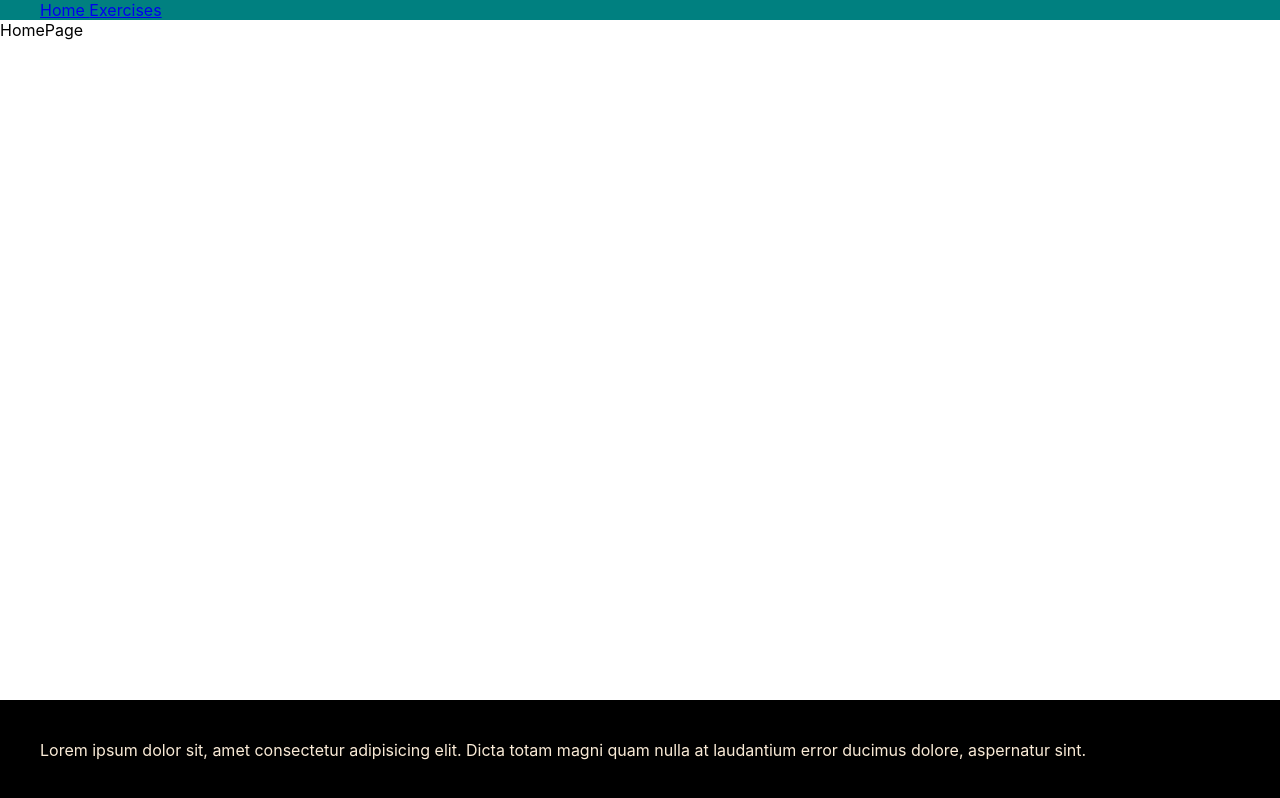
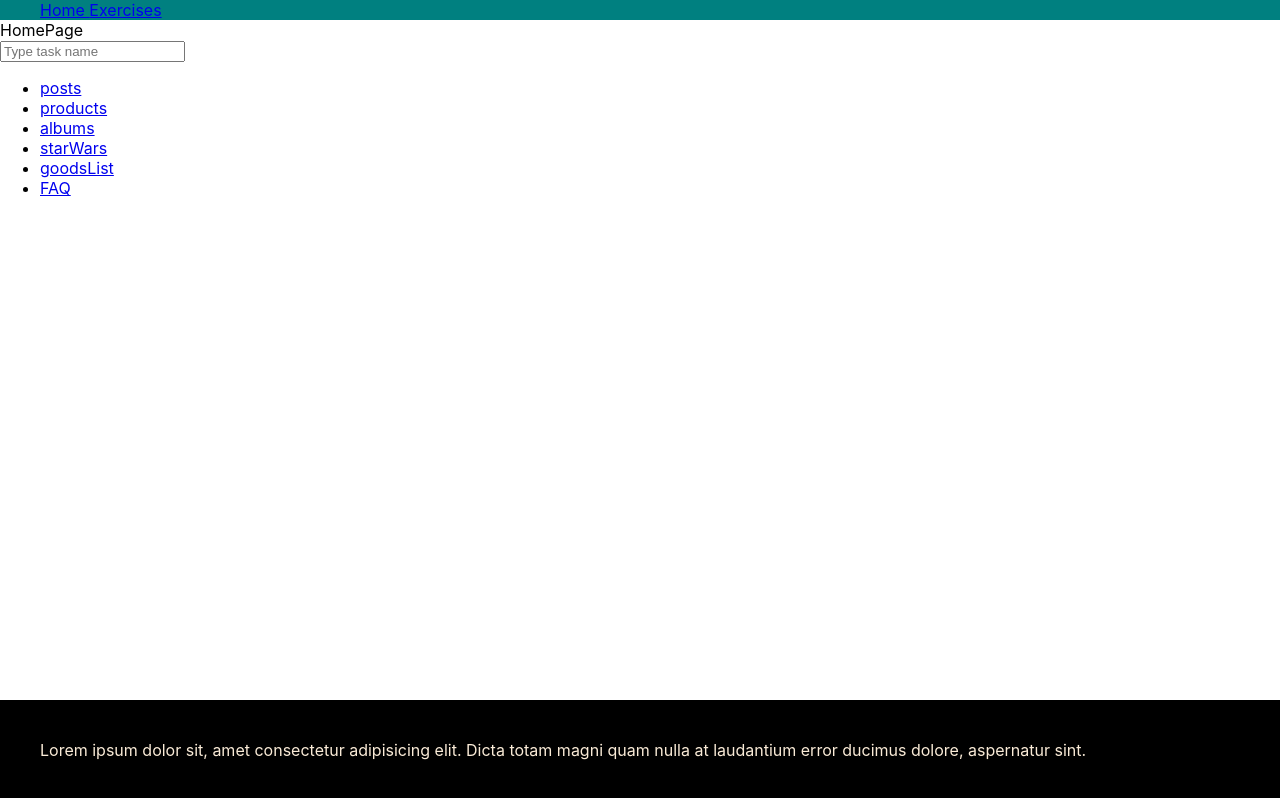
Before and after one commit to VladChornyi/it-generation-practice, a React (Create React App) app: page / in a window 1280 px wide. Built offline with nearby package versions, Linux system fonts and the light colour scheme.

Commit message:
Create input with search

```diff
--- a/src/components/App.jsx
+++ b/src/components/App.jsx
@@ -17,7 +17,6 @@ import Layout from "./Layout/Layout";
 import ExercisesPage from "../pages/ExercisesPage/ExercisesPage";
 
 function App() {
-  console.log(headerData);
   return (
     <>
       <Routes>
--- a/src/pages/HomePage/HomePage.jsx
+++ b/src/pages/HomePage/HomePage.jsx
@@ -1,8 +1,67 @@
-import React from 'react'
+// import React, { useEffect } from "react";
+// import { useState } from "react";
+
+import { Link, useSearchParams } from "react-router-dom";
+
+const tasks = [
+  {
+    name: "posts",
+    link: "posts",
+  },
+  {
+    name: "products",
+    link: "products",
+  },
+  {
+    name: "albums",
+    link: "albums",
+  },
+  {
+    name: "starWars",
+    link: "starWars",
+  },
+  {
+    name: "goodsList",
+    link: "goodsList",
+  },
+  {
+    name: "FAQ",
+    link: "FAQ",
+  },
+];
 
 export default function HomePage() {
+  const [params, setParams] = useSearchParams();
+
+  const taskName = params.get("search") ?? "";
+
+  const filteredTasks = tasks.filter((task) =>
+    task.name.toLowerCase().includes(taskName)
+  );
+
+  const taskNameChange = (event) => {
+    setParams({ search: event.target.value.toLowerCase() });
+  };
+
   return (
-    <div>HomePage</div>
-
-  )
+    <>
+      <div>HomePage</div>
+      <input
+        name="taskName"
+        placeholder="Type task name"
+        type="text"
+        onChange={taskNameChange}
+        value={taskName}
+      />
+      {filteredTasks.length > 0 && (
+        <ul>
+          {filteredTasks.map((task) => (
+            <li>
+              <Link to={`exercises/${task.link}`}>{task.name}</Link>
+            </li>
+          ))}
+        </ul>
+      )}
+    </>
+  );
 }
```
